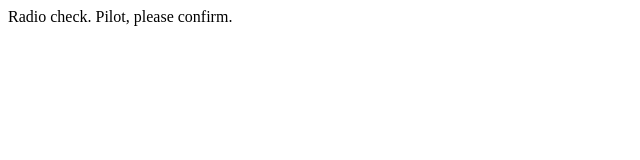
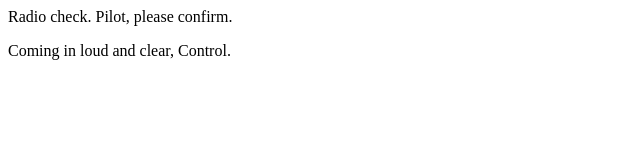
Before and after one commit to xmdang3/Communiation-Log, a plain HTML site: page index.html in a window 1280 px wide. Shown: the whole page, without its empty margins (0-640 px from the left). Drawn offline with Linux system fonts and the light colour scheme.

Commit message:
Added second line to log.

```diff
--- a/index.html
+++ b/index.html
@@ -1,5 +1,6 @@
 <html>
 <body>
    <p>Radio check. Pilot, please confirm.</p>
+   <p>Coming in loud and clear, Control.</p>
 </body>
 </html>
```
